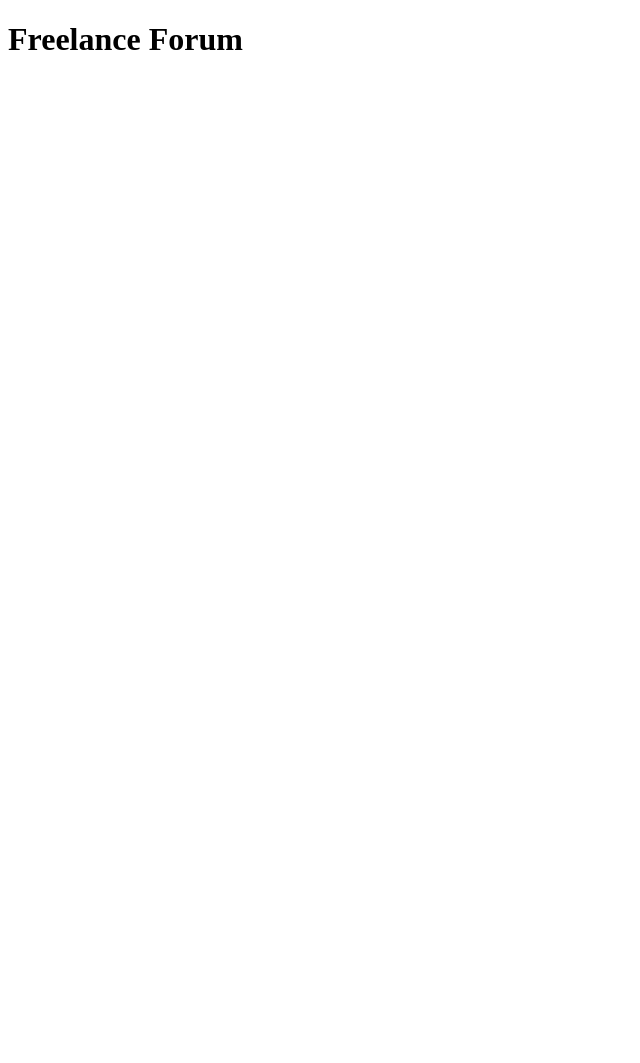
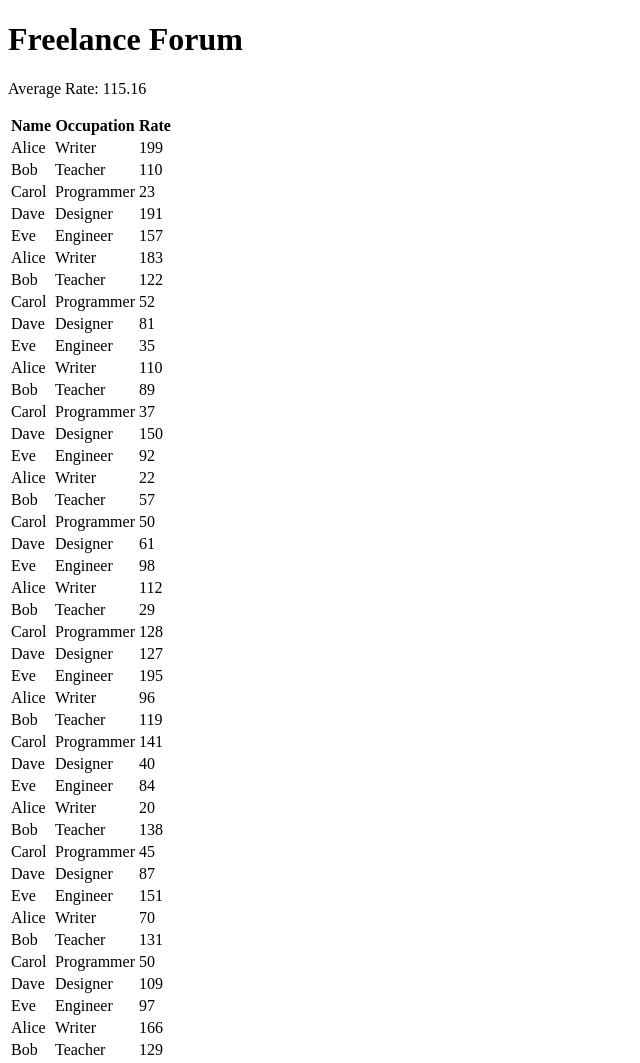
Before and after one commit to brixtongrey/freelancer-forum, a plain HTML site: page index.html in a window 1280 px wide. Shown: the top 1063 px of the page, without its empty margins (0-640 px from the left). Before the commit the page ends 800 px from the top, so only its background shows below. Drawn offline with Linux system fonts and the light colour scheme.

Commit message:
feat: completed instructions in README for index.js

```diff
--- a/index.js
+++ b/index.js
@@ -57,9 +57,39 @@ console.log("freelancers is:", freelancers);
 
 // ======= COMPONENT =========
 
+function freelancerComponent(freelancer) {
+    const $tr = document.createElement("tr");
 
+    const $name = document.createElement("td");
+    $name.textContent = freelancer.name;
 
+    const $occupation = document.createElement("td");
+    $occupation.textContent = freelancer.occupation;
 
+    const $rate = document.createElement("td");
+    $rate.textContent = `${freelancer.rate}`;
+
+    $tr.append($name, $occupation, $rate);
+    return $tr;
+}
+
+// TO DO: Write a component function to represent an array of freelancers.
+
+function FreelanceRows() {
+    const fragment = document.createDocumentFragment();
+
+    freelancers.forEach(freelancer => {
+        const $row = freelancerComponent(freelancer);
+        fragment.appendChild($row);
+    });
+    return fragment;
+}
+
+function AverageRate() {
+    const $p = document.createElement("p");
+    $p.textContent = `Average Rate: ${getAverageRate(freelancers)}`;
+    return $p;
+}
 
 // ======== RENDER =========== displays what is in index.js
 
@@ -67,12 +97,30 @@ function render() {
     // select the app id element
     const $app = document.querySelector("#app");
 
+    $app.appendChild(AverageRate());
+
     $app.innerHTML = `
     <h1>Freelance Forum</h1>
+    <div id ="AverageRateContainer"></div>
+     <table>
+        <thead>
+          <tr>
+            <th>Name</th>
+            <th>Occupation</th>
+            <th>Rate</th>
+          </tr>
+        </thead>
+        <tbody id="FreelanceRows"></tbody>
+    </table>
+    `;
+
+    const $averageContainer = document.querySelector("#AverageRateContainer");
+    $averageContainer.appendChild(AverageRate());
+
+    const $tbody = document.querySelector("#FreelanceRows");
+        $tbody.appendChild(FreelanceRows());
 
 
-
-    `;
 }
 
 // invoke render function
```
Also changed, not shown: index.html (+1 -4 lines).
